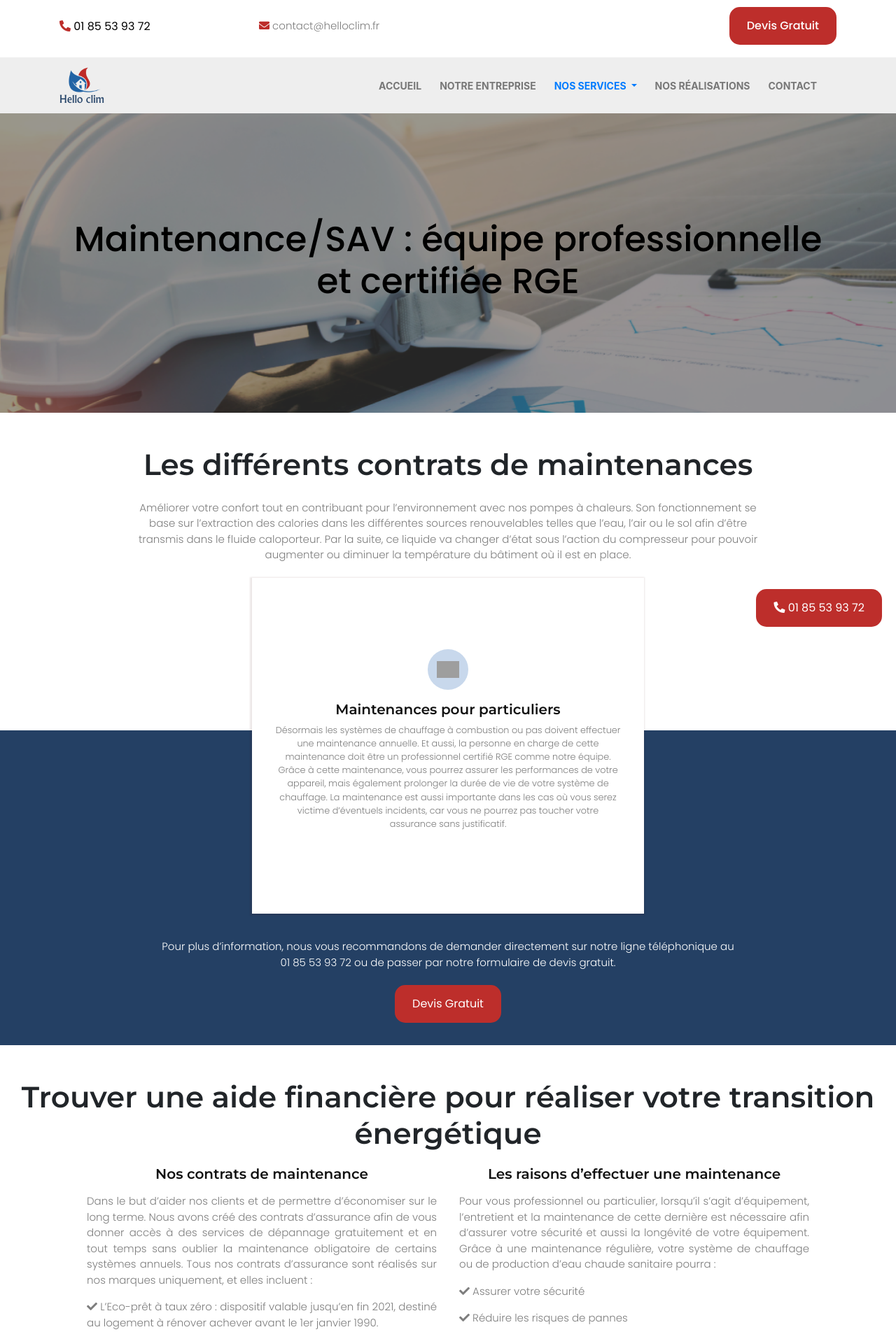
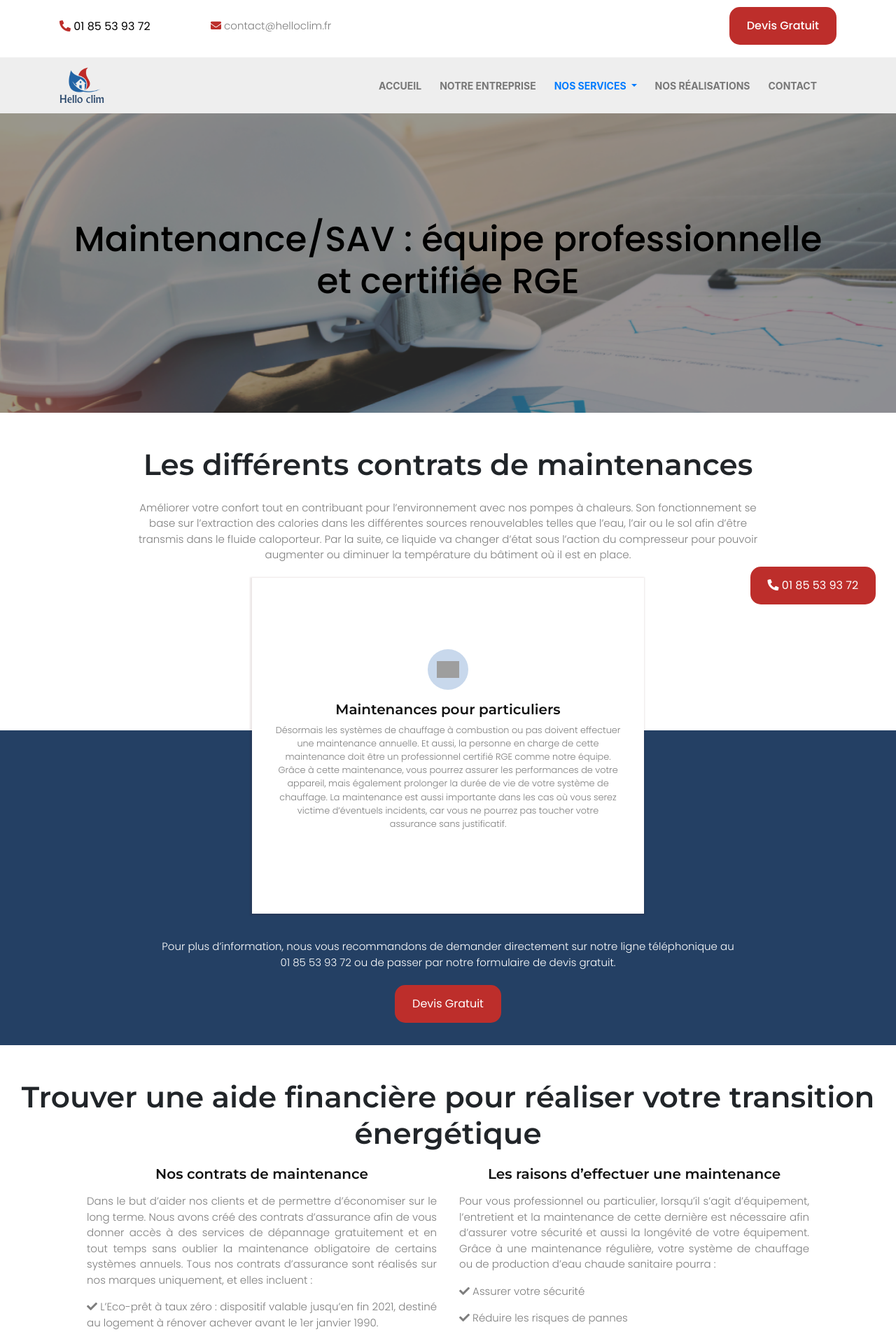
Before and after one commit to ejezie/pompe-a-chaleur-91.com, a Jekyll site: the page built from src/sav.html, in a window 1280 px wide. Shown: the top 1914 px of the page at 70% size. Built offline with Jekyll 4.4.1, drawn with Linux system fonts in a browser that asks for light colours; grey boxes are pictures that could not be loaded.

Commit message:
Update style.scss

```diff
--- a/src/assets/css/style.scss
+++ b/src/assets/css/style.scss
@@ -16,6 +16,15 @@
 $red: #bd2e2b;
 $blue: #244064;
 
+.observe{
+  opacity: 0;
+  transform: translateY(100px) !important;
+}
+.show{
+  transition: all 1s ;
+  opacity: 1 !important;
+  transform: translateY(0px) !important;
+}
 // h2{
 //   text-align: center;
 //   @media (max-width: 960px) {
@@ -44,6 +53,17 @@
   padding-top: 10px;
   padding-bottom: 2px;
 }
+#top{
+  .content{
+    width: 80%;
+    a{
+      width: 11rem;
+    }
+    p{
+      width: 11rem;
+    }
+  }
+}
 #top .btn {
   border-radius: 15px;
   font-weight: 500;
@@ -73,6 +93,7 @@
 }
 .menu {
   background-color: #eee;
+  z-index: 2;
   // height: fit-content;
 }
 .menu .logo {
@@ -92,9 +113,38 @@
 }
 .fixphone {
   position: fixed;
+  display: flex;
+  align-items: center;
+  justify-content: space-between;
+  width: 99vw;
   z-index: 999;
-  right: 20px;
   bottom: 4px;
+  @media (max-width: 400px) {
+    flex-direction: column;
+    justify-content: center;
+    height: 50vh;
+  }
+  .button{
+    margin-bottom: 2rem;
+    margin-right: 1rem;
+    @media (max-width: 400px) {
+      display: flex;
+      align-items: center;
+      justify-content: center;
+      font-size: 0.9rem;
+      height: 2rem;
+      margin-right: 9.6rem;
+    }
+  }
+  .BadgeLayout__Container-sc-7ux0pm-0{
+    margin-left: 3rem;
+    @media (max-width: 960px) {
+      .BadgeLayout__Container-sc-7ux0pm-0 {
+      transform: scale(0.6);
+      transform-origin: left bottom;
+      }
+      }
+  }
 }
 .footer h2 {
   font-size: 20px;
@@ -438,10 +488,13 @@
   height: 35rem;
   object-fit: cover;
   margin-left: 6rem;
-  @media (max-width: 960px) {
+  @media (max-width: 1100px) {
+    margin-left: 2rem;
+    width: 25rem;
+  height: 25rem;
+  }
+  @media (max-width: 460px) {
     margin-left: 0rem;
-  }
-  @media (max-width: 460px) {
     width: 20rem;
     height: 20rem;
   }
@@ -1099,6 +1152,7 @@
   }
   h2 {
     text-align: center;
+    margin-top: 2rem;
     @media (max-width: 960px) {
       font-size: 2rem;
     }
@@ -1461,42 +1515,52 @@
   background-repeat: no-repeat;
   background-size: cover;
   background-position: center;
+  z-index: -2;
 }
 #clibg{
   background: url(../img/clibg.png);
   background-repeat: no-repeat;
   background-size: cover;
   background-position: center;
+  z-index: -2;
 }
 #thbg{
   background: url(../img/thbg.png);
   background-repeat: no-repeat;
   background-size: cover;
   background-position: center;
+  z-index: -2;
 }
 #pmbg{
   background: url(../img/pmbg.png);
   background-repeat: no-repeat;
   background-size: cover;
   background-position: center;
+  z-index: -2;
 }
 #mnbg{
   background: url(../img/mnbg.png);
   background-repeat: no-repeat;
   background-size: cover;
   background-position: center;
+  z-index: -2;
 }
 #devisbg{
   background: url(../img/devisbg.png);
   background-repeat: no-repeat;
   background-size: cover;
   background-position: center;
+  z-index: -2;
 }
 #contactbg{
   background: url(../img/contactbg.png);
   background-repeat: no-repeat;
   background-size: cover;
   background-position: center;
+  z-index: -2;
+}
+#nosbg{
+  z-index: -2;
 }
 
 #contact{
@@ -1556,6 +1620,16 @@
      i{
        color: $red;
      }
+     .image-wrap{
+       display: flex;
+       align-items: center;
+       a{
+        img{
+          width: 2rem;
+          margin-right: 1rem;
+        }
+       }
+     }
     }
     .contents{
       display: flex;
```
